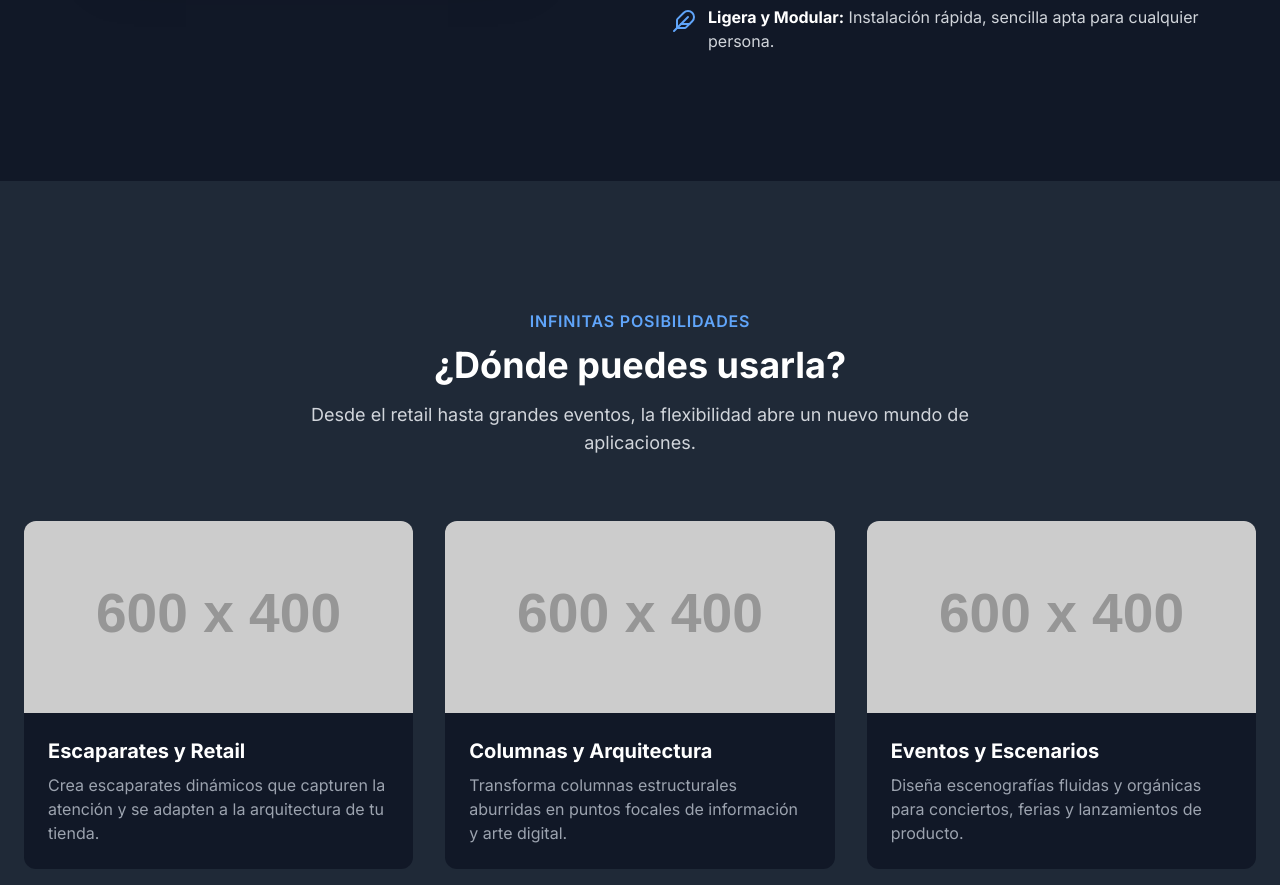
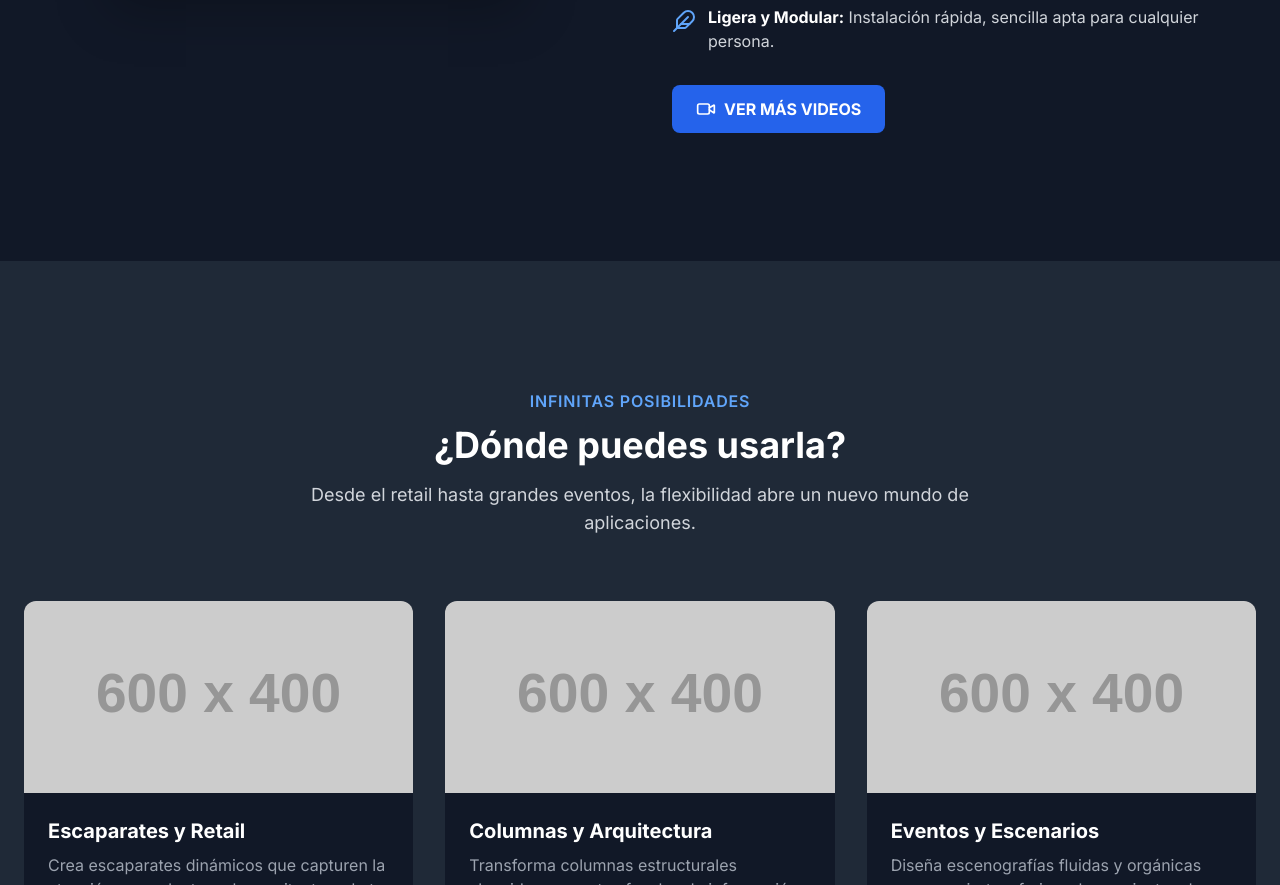
Before and after one commit to MERCHANDREAM/PresentacionPantallasLED, a plain HTML site: page index.html in a window 1280 px wide. Shown: the part 1287-2172 px from the top of the page. Drawn offline with nearby package versions, Linux system fonts and the light colour scheme; placeholder pictures from the web are drawn by us.

Commit message:
Se añade botón ver vídeos

```diff
--- a/index.html
+++ b/index.html
@@ -249,6 +249,13 @@
                                 Instalación rápida, sencilla apta para cualquier persona.</span>
                         </li>
                     </ul>
+
+                    <!-- BOTÓN AÑADIDO -->
+                    <a href="#videos" class="inline-flex items-center mt-8 bg-blue-600 hover:bg-blue-700 text-white font-bold py-3 px-6 rounded-lg transition duration-300">
+                        <i data-lucide="video" class="w-5 h-5 mr-2"></i>
+                        VER MÁS VIDEOS
+                    </a>
+
                 </div>
             </div>
         </div>
```
